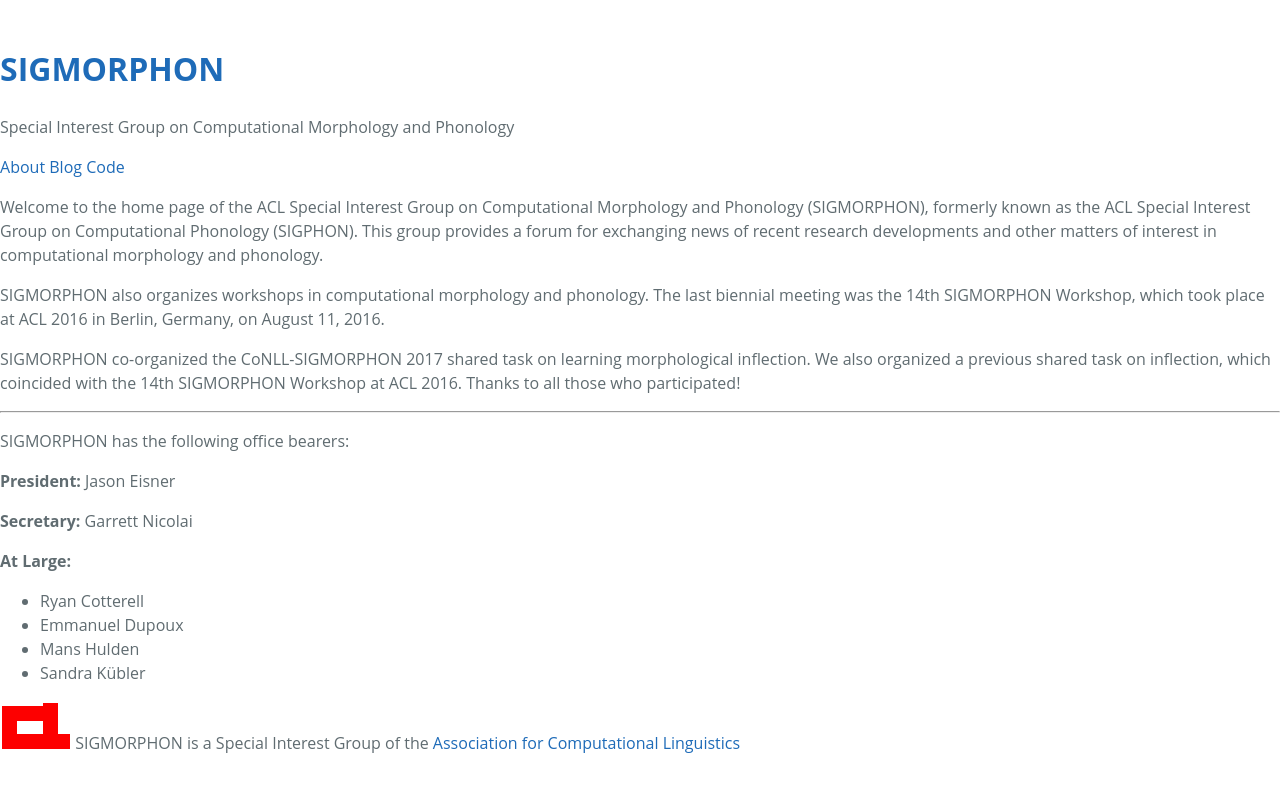
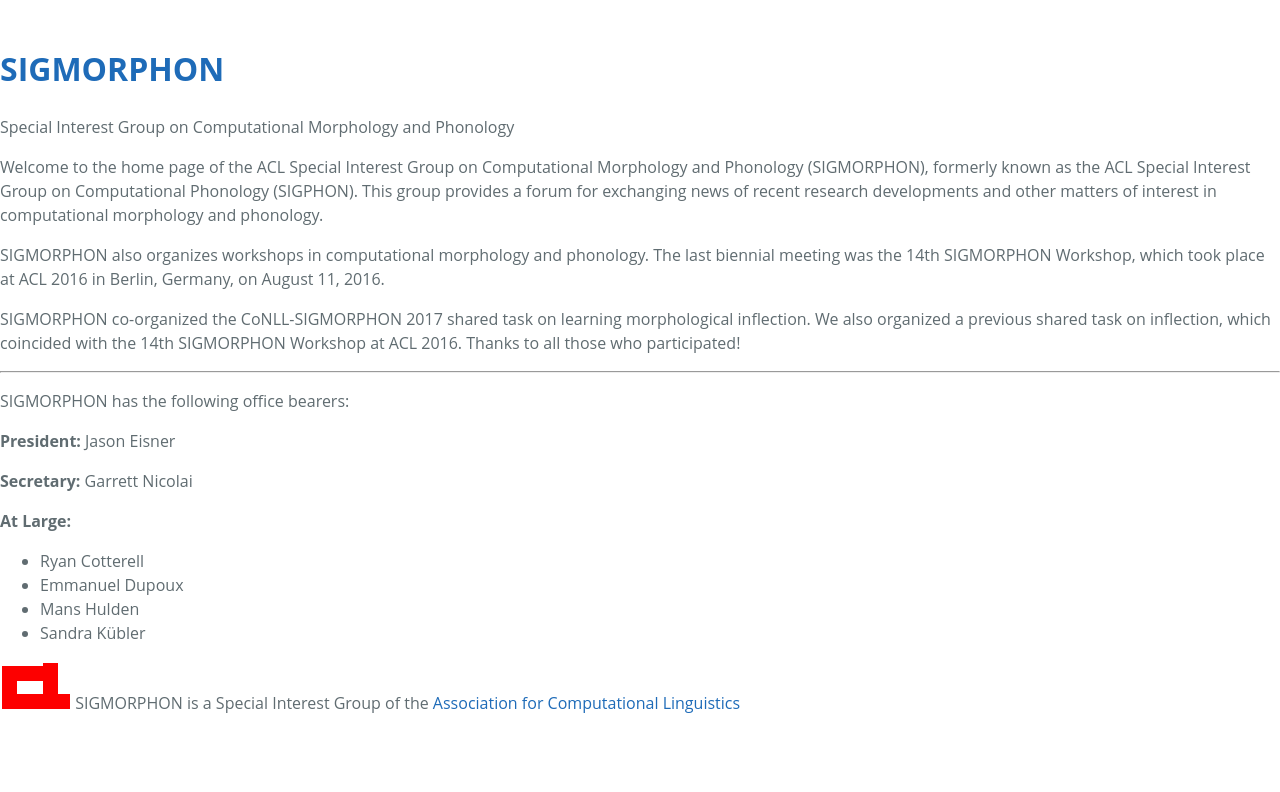
Before and after one commit to sigmorphon/sigmorphon.github.io, a Jekyll site: the page built from test.md, in a window 1280 px wide. Shown: the top 792 px of the page. Built offline with Jekyll 4.4.1, drawn with Linux system fonts in a browser that asks for light colours.

Commit message:
Change links

```diff
--- a/_layouts/default.html
+++ b/_layouts/default.html
@@ -5,10 +5,10 @@
 
     {% include meta.html %}
 
-    <link rel="stylesheet" type="text/css" href="{{ site.baseurl }}/stylesheets/normalize.css">
+    <link rel="stylesheet" type="text/css" href="{{ site.url }}/stylesheets/normalize.css">
     <link ref='https://fonts.googleapis.com/css?family=Open+Sans:400,700' rel='stylesheet' type='text/css'>
-    <link rel="stylesheet" type="text/css" href="{{ site.baseurl }}/stylesheets/stylesheet.css" media="screen">
-    <link rel="stylesheet" type="text/css" href="{{ site.baseurl }}/stylesheets/github-light.css" media="screen">
+    <link rel="stylesheet" type="text/css" href="{{ site.url }}/stylesheets/stylesheet.css" media="screen">
+    <link rel="stylesheet" type="text/css" href="{{ site.url }}/stylesheets/github-light.css" media="screen">
 
 </head>
 <body>
@@ -18,16 +18,16 @@
           <a href="{{ site.baseurl }}/" class="site-avatar"><img src="{{ site.avatar }}" /></a>
 
           <div class="site-info">
-            <h1 class="site-name"><a href="{{ site.baseurl }}/">{{ site.name }}</a></h1>
+            <h1 class="site-name"><a href="{{ site.url }}/">{{ site.name }}</a></h1>
             <p class="site-description">{{ site.description }}</p>
           </div>
 
-          <nav>
+<!--           <nav>
             <a href="{{ site.baseurl }}/">About</a>
             <a href="{{ site.baseurl }}/blog">Blog</a>
             <a href="https://github.com/aryamccarthy?tab=repositories">Code</a>
           </nav>
-        </header>
+ -->        </header>
       </div>
     </div>
     <main id="main" role="main" class="container">
@@ -37,7 +37,7 @@
         <div class="wrapper-footer">
       <div class="container">
         <footer class="footer">
-        <img src="{{ site.baseurl }}/images/acl-logo.gif" />
+        <img src="{{ site.url }}/images/acl-logo.gif" />
 
         SIGMORPHON is a Special Interest Group of the <a href="https://web.archive.org/web/20170518231359/http://www.aclweb.org/">Association for Computational Linguistics</a>
         </footer>
```
